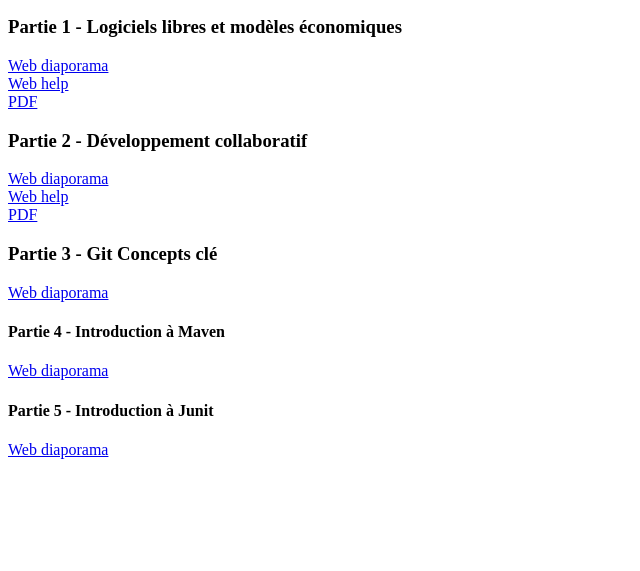
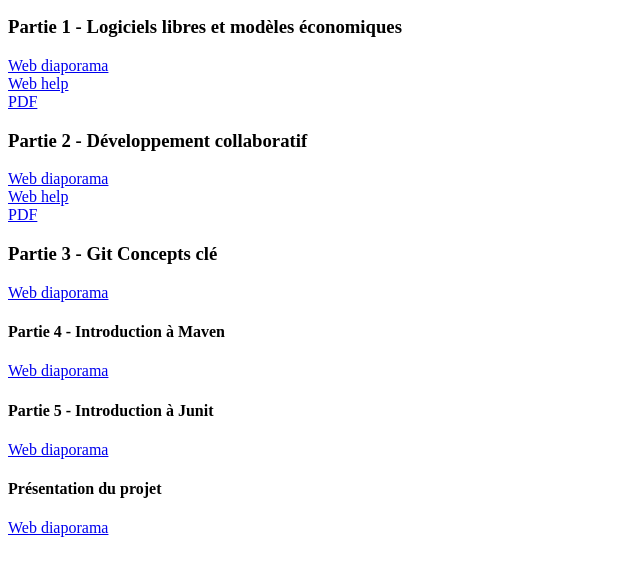
Before and after one commit to FranckSilvestre/SupportsCours, a plain HTML site: page DCLL/index.html in a window 1280 px wide. Shown: the part 87-658 px from the top of the page, without its empty margins (0-640 px from the left). Drawn offline with Linux system fonts and the light colour scheme.

Commit message:
Présentation projet

```diff
--- a/DCLL/index.html
+++ b/DCLL/index.html
@@ -28,5 +28,8 @@
 <h4>Partie 5 - Introduction à Junit</h4>
 <a href="out/slides/DCLL-5-Junit-slides-notes.html">Web diaporama</a><br>
 
+<h4>Présentation du projet</h4>
+<a href="out/slides/DCLL-Projet-slides-notes.html">Web diaporama</a><br>
+
 </body>
 </html>
```
